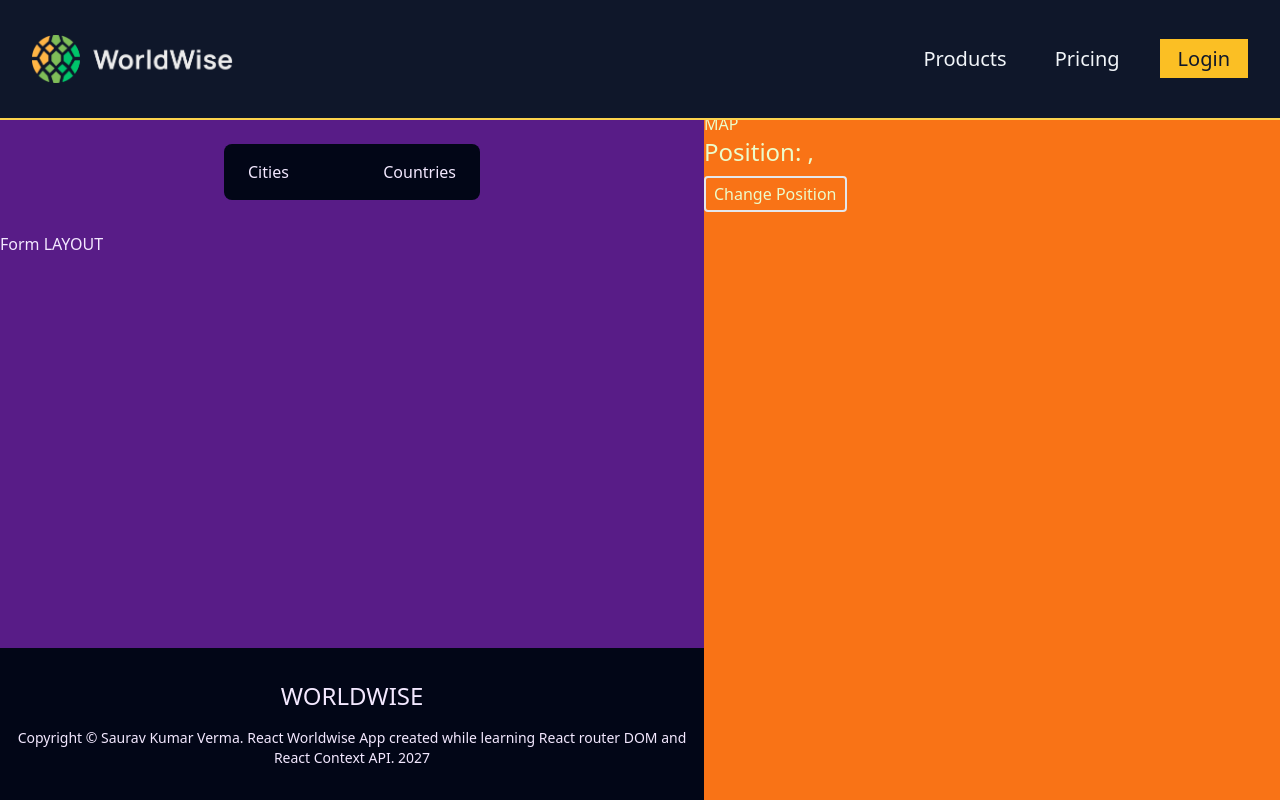
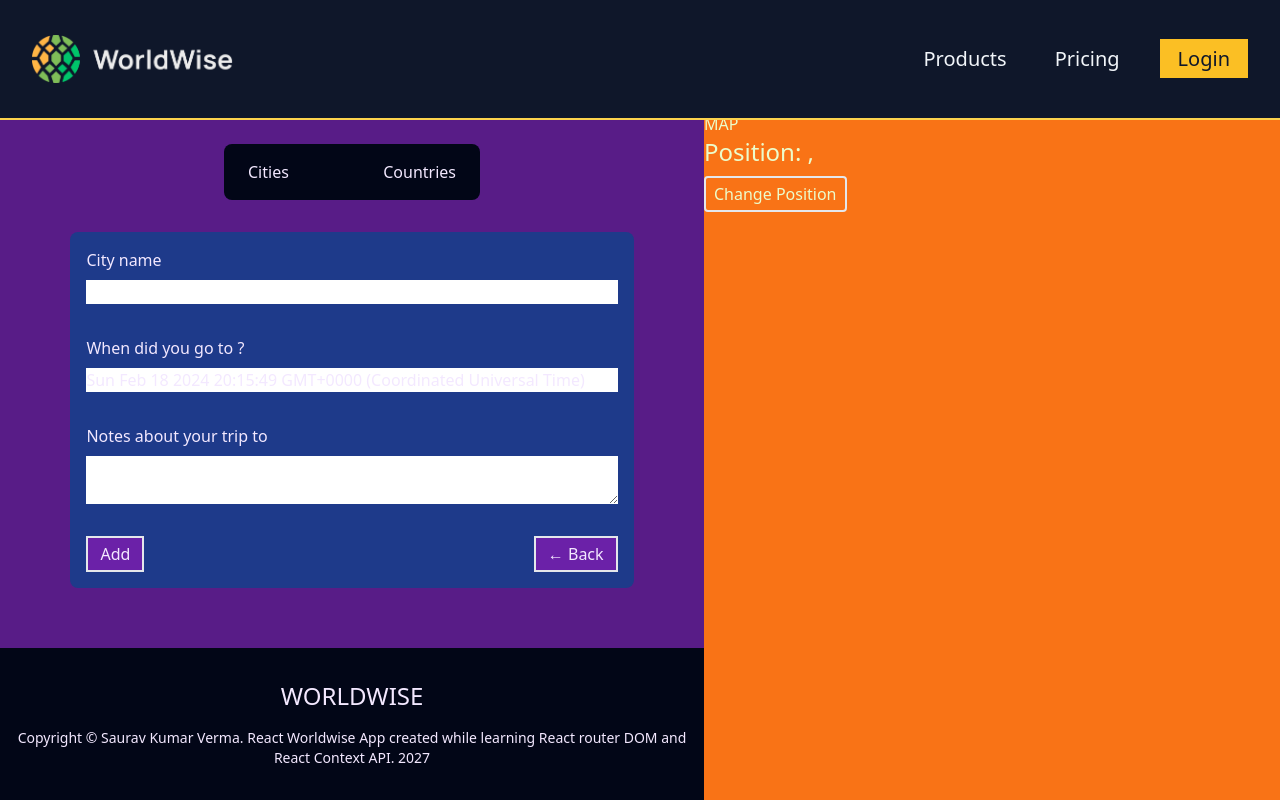
Before and after one commit to saurav-verma-01/React-router-context, a React (Vite) app: page /app/form in a window 1280 px wide. Built offline with nearby package versions, Linux system fonts and the light colour scheme; data requests are answered from the project's data file.

Commit message:
React Router well Understood and practiced in Worldwise App

```diff
--- a/src/App.jsx
+++ b/src/App.jsx
@@ -1,4 +1,4 @@
-import { BrowserRouter, Route, Routes } from "react-router-dom";
+import { BrowserRouter, Navigate, Route, Routes } from "react-router-dom";
 import Home from "./pages/Home";
 import Product from "./pages/Product";
 import Pricing from "./pages/Pricing";
@@ -10,6 +10,7 @@ import CityList from "./components/CityList";
 import { useEffect, useState } from "react";
 import CountryList from "./components/CountryList";
 import City from "./components/City";
+import Form from "./components/Form";
 
 const BASE_URL = "http://localhost:9000/";
 
@@ -43,10 +44,7 @@ const App = () => {
           <Route path="pricing" element={<Pricing />} />
           <Route path="login" element={<Login />} />
           <Route path="app" element={<AppLayout />}>
-            <Route
-              element={<CityList isLoading={isLoading} cities={cities} />}
-              index
-            />
+            <Route element={<Navigate to="cities" replace />} index />
             <Route
               path="cities"
               element={<CityList isLoading={isLoading} cities={cities} />}
@@ -56,7 +54,7 @@ const App = () => {
               path="countries"
               element={<CountryList isLoading={isLoading} cities={cities} />}
             />
-            <Route path="form" element={<h2>Form LAYOUT</h2>} />
+            <Route path="form" element={<Form />} />
           </Route>
           <Route path="*" element={<PageNotFound />} />
         </Routes>
--- /dev/null
+++ b/src/components/Form.jsx
@@ -0,0 +1,68 @@
+import { useState } from "react";
+import { useNavigate } from "react-router-dom";
+
+export function convertToEmoji(countryCode) {
+  const codePoints = countryCode
+    .toUpperCase()
+    .split("")
+    .map((char) => 127397 + char.charCodeAt());
+  return String.fromCodePoint(...codePoints);
+}
+
+const Form = () => {
+  const [cityName, setCityName] = useState("");
+  const [country, setCountry] = useState("");
+  const [date, setDate] = useState(new Date());
+  const [notes, setNotes] = useState("");
+
+  const navigate = useNavigate();
+
+  return (
+    <form className="bg-blue-900 rounded-lg p-4 w-4/5 mx-auto flex flex-col gap-8">
+      <div className="flex flex-col gap-2 relative">
+        <label htmlFor="cityName">City name</label>
+        <input
+          id="cityName"
+          onChange={(e) => setCityName(e.target.value)}
+          value={cityName}
+        />
+        {/* <span className={styles.flag}>{emoji}</span> */}
+      </div>
+
+      <div className="flex flex-col gap-2 relative">
+        <label htmlFor="date">When did you go to {cityName}?</label>
+        <input
+          id="date"
+          onChange={(e) => setDate(e.target.value)}
+          value={date}
+        />
+      </div>
+
+      <div className="flex flex-col gap-2 relative">
+        <label htmlFor="notes">Notes about your trip to {cityName}</label>
+        <textarea
+          id="notes"
+          onChange={(e) => setNotes(e.target.value)}
+          value={notes}
+        />
+      </div>
+
+      <div className="flex justify-between">
+        <button className="border-2 py-1 px-3 bg-purple-800 hover:border-purple-800 cursor-pointer transition-all duration-300 hover:bg-transparent">
+          Add
+        </button>
+        <button
+          className="border-2 py-1 px-3 bg-purple-800 hover:border-purple-800 cursor-pointer transition-all duration-300 hover:bg-transparent"
+          onClick={(e) => {
+            e.preventDefault();
+            navigate(-1);
+          }}
+        >
+          &larr; Back
+        </button>
+      </div>
+    </form>
+  );
+};
+
+export default Form;
--- a/src/components/Map.jsx
+++ b/src/components/Map.jsx
@@ -1,12 +1,17 @@
-import { useSearchParams } from "react-router-dom";
+import { useNavigate, useSearchParams } from "react-router-dom";
 
 const Map = () => {
   const [searchParams, setSearchParams] = useSearchParams();
   const lat = searchParams.get("lat");
   const lng = searchParams.get("lng");
 
+  const navigate = useNavigate();
+
   return (
-    <div className="h-full bg-orange-500 basis-full shrink pt-28">
+    <div
+      className="h-full bg-orange-500 basis-full shrink pt-28"
+      onClick={() => navigate("form")}
+    >
       <h1>MAP </h1>
       <h2 className="text-2xl">
         Position: {lat}, {lng}
```
